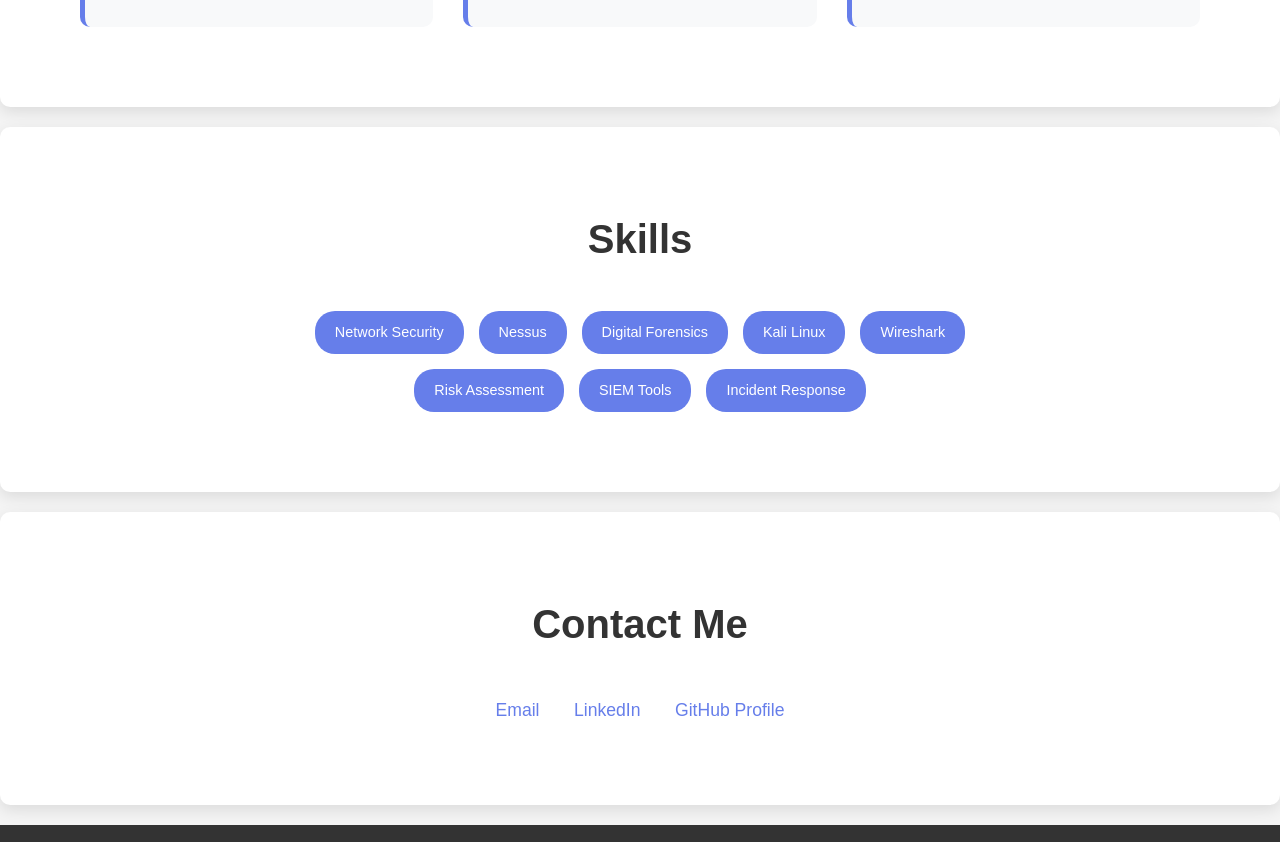
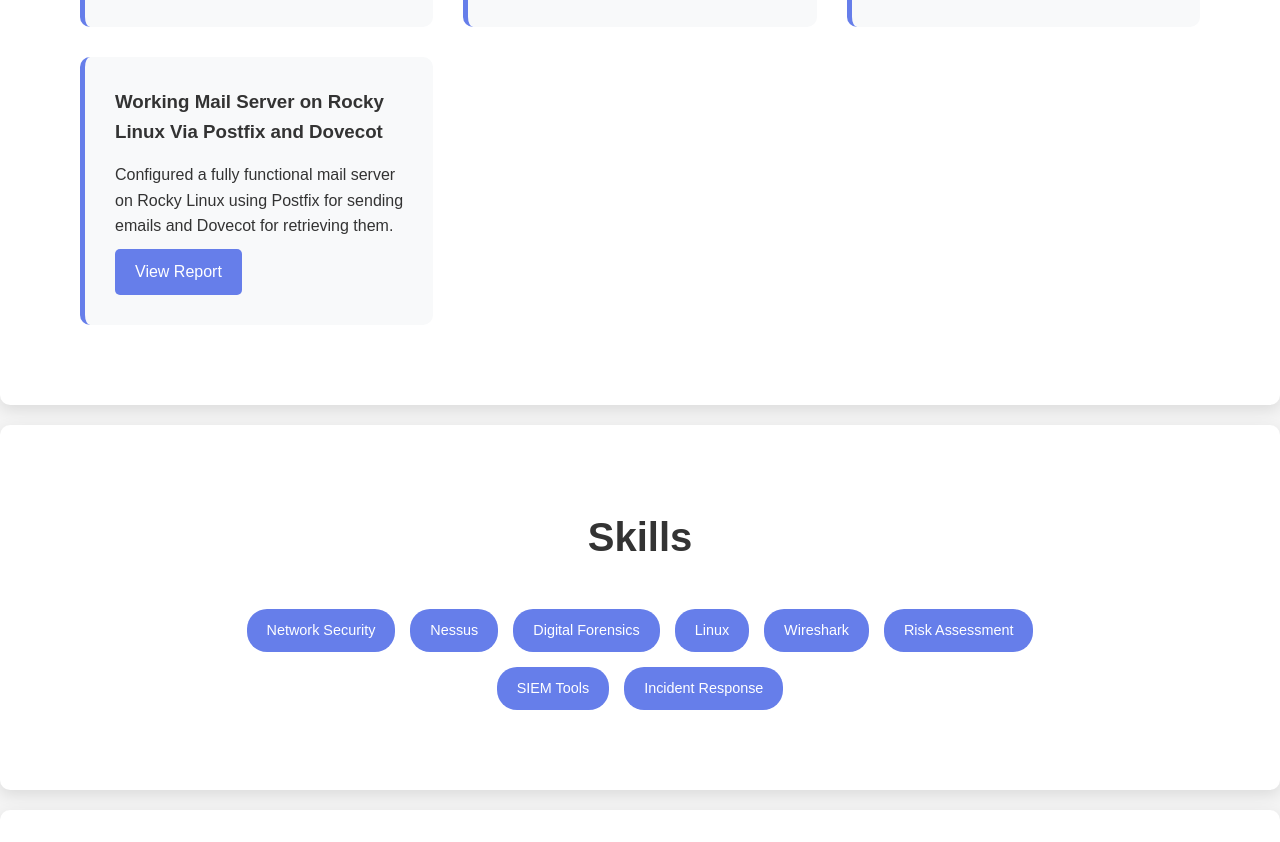
Before and after one commit to jqfz/jqfz.github.io, a plain HTML site: page index.html in a window 1280 px wide. Shown: the part 1332-2174 px from the top of the page. Drawn offline with Linux system fonts and the light colour scheme.

Commit message:
Update index.html

```diff
--- a/index.html
+++ b/index.html
@@ -182,6 +182,11 @@
                     <p>In-depth Research on Reviewing and Improving Zero-Trust Endpoint Verification.</p>
                     <a href="https://github.com/jqfz/jqfz.github.io/blob/main/Research%20on%20Zero-Trust%20enhancements.pdf" class="btn" target="_blank">View Report</a>
                 </div>
+                <div class="project-card">
+                    <h3>Working Mail Server on Rocky Linux Via Postfix and Dovecot</h3>
+                    <p>Configured a fully functional mail server on Rocky Linux using Postfix for sending emails and Dovecot for retrieving them.</p>
+                    <a href="https://github.com/jqfz/jqfz.github.io/blob/main/Research%20on%20Zero-Trust%20enhancements.pdf" class="btn" target="_blank">View Report</a>
+                </div>
             </div>
         </div>
     </section>
@@ -193,7 +198,7 @@
                 <span class="skill-tag">Network Security</span>
                 <span class="skill-tag">Nessus</span>
                 <span class="skill-tag">Digital Forensics</span>
-                <span class="skill-tag">Kali Linux</span>
+                <span class="skill-tag">Linux</span>
                 <span class="skill-tag">Wireshark</span>
                 <span class="skill-tag">Risk Assessment</span>
                 <span class="skill-tag">SIEM Tools</span>
```
